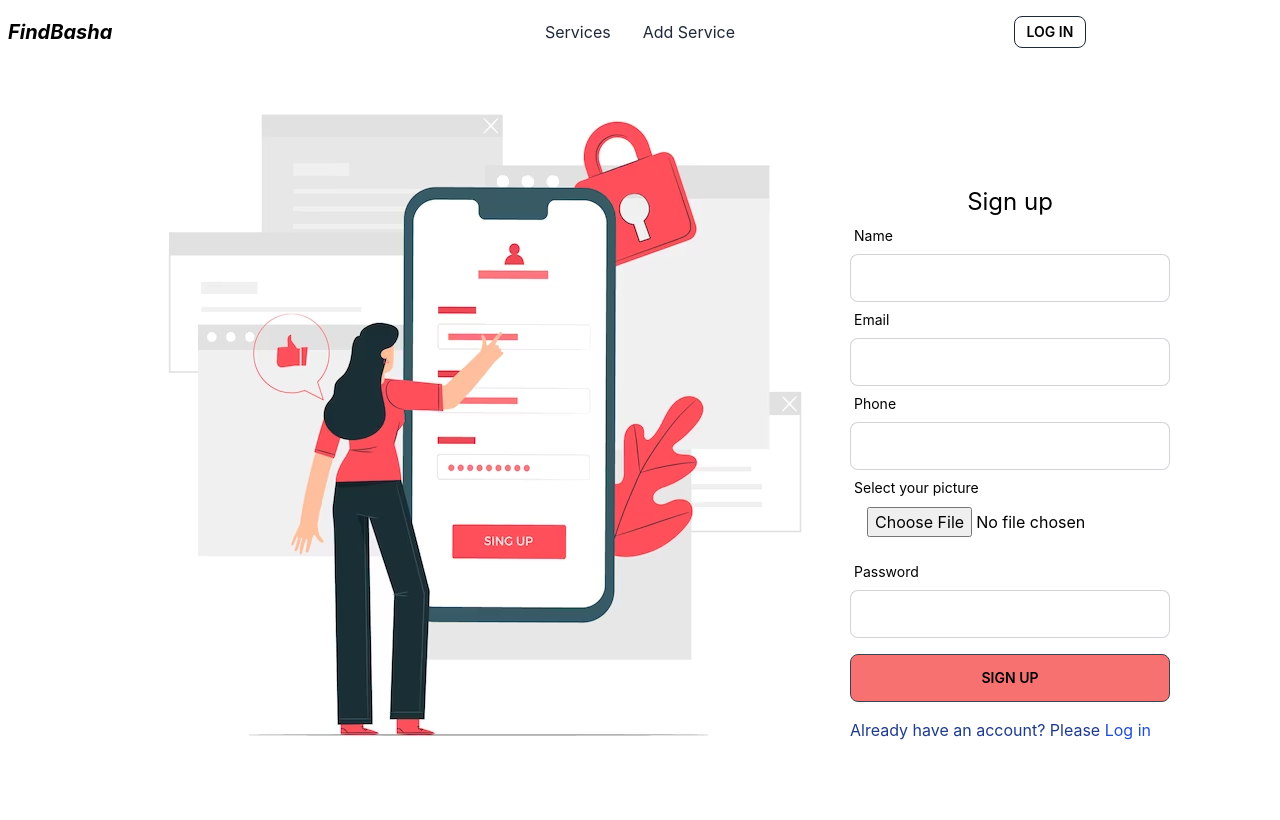
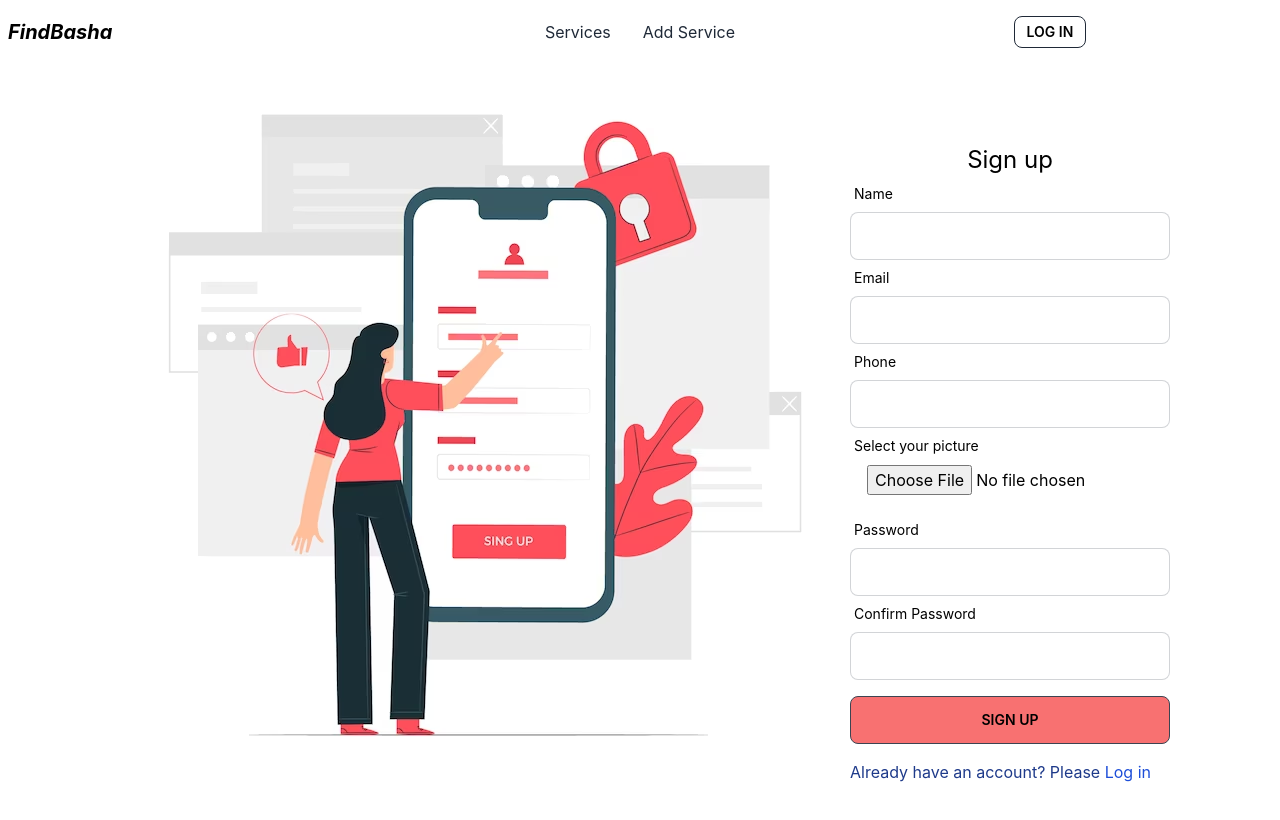
Before and after one commit to 2ndjoy/newBashaVara, a React (Create React App) app: page /register in a window 1280 px wide. Shown: the top 820 px of the page. Built offline with nearby package versions, Linux system fonts and the light colour scheme; no server answers.

Commit message:
Confirm password added

```diff
--- a/src/Components/AddService/AddService.js
+++ b/src/Components/AddService/AddService.js
@@ -15,6 +15,7 @@ const AddService = () => {
   const handleAddService = (data) => {
     console.log(data);
   };
+
   return (
     <div className="grid  justify-center py-11">
       <div className="w-96 p-7">
--- a/src/Components/Authentication/Register.js
+++ b/src/Components/Authentication/Register.js
@@ -23,11 +23,12 @@ const Register = () => {
   //   const imageHostKEy = process.env.REACT_APP_IMGB_APIKEY;
   // console.log(imageHostKEy);
   const handleSignUp = (data) => {
-    // console.log(imageHostKEy)
     const photo = data.photo[0];
     const formData = new FormData();
     formData.append("image", photo);
-
+    if (data.password !== data.confirmpassword) {
+      setsignUpError("Pass doesnot match");
+    } else {
       const url = `https://api.imgbb.com/1/upload?key=94c2a478e54e97d802b6d035fdda4286`;
       fetch(url, {
         method: "POST",
@@ -46,6 +47,7 @@ const Register = () => {
             navigate(from, { replace: true }).catch((err) => console.log(err));
           });
         });
+    }
     // console.log(data)
   };
 
@@ -143,6 +145,26 @@ const Register = () => {
               </p>
             )}
 
+            <div className="form-control w-full max-w-xs">
+              <label className="label">
+                <span className="label-text text-black">Confirm Password</span>
+              </label>
+              <input
+                className="input text-black input-bordered w-full max-w-xs"
+                type="password"
+                {...register("confirmpassword", {
+                  required: "Confirm Password is required",
+                })}
+                // value={confirmPassword}
+                // onChange={handleConfirmPasswordChange}
+              />
+            </div>
+            {errors.confirmPassword && (
+              <p role="alert" className="text-warning">
+                {errors.confirmPassword.message}
+              </p>
+            )}
+
             <input
               className="btn bg-red-400 text-black w-full my-4"
               value="Sign up"
```
Lines whose indentation alone changed are shown as unchanged.
